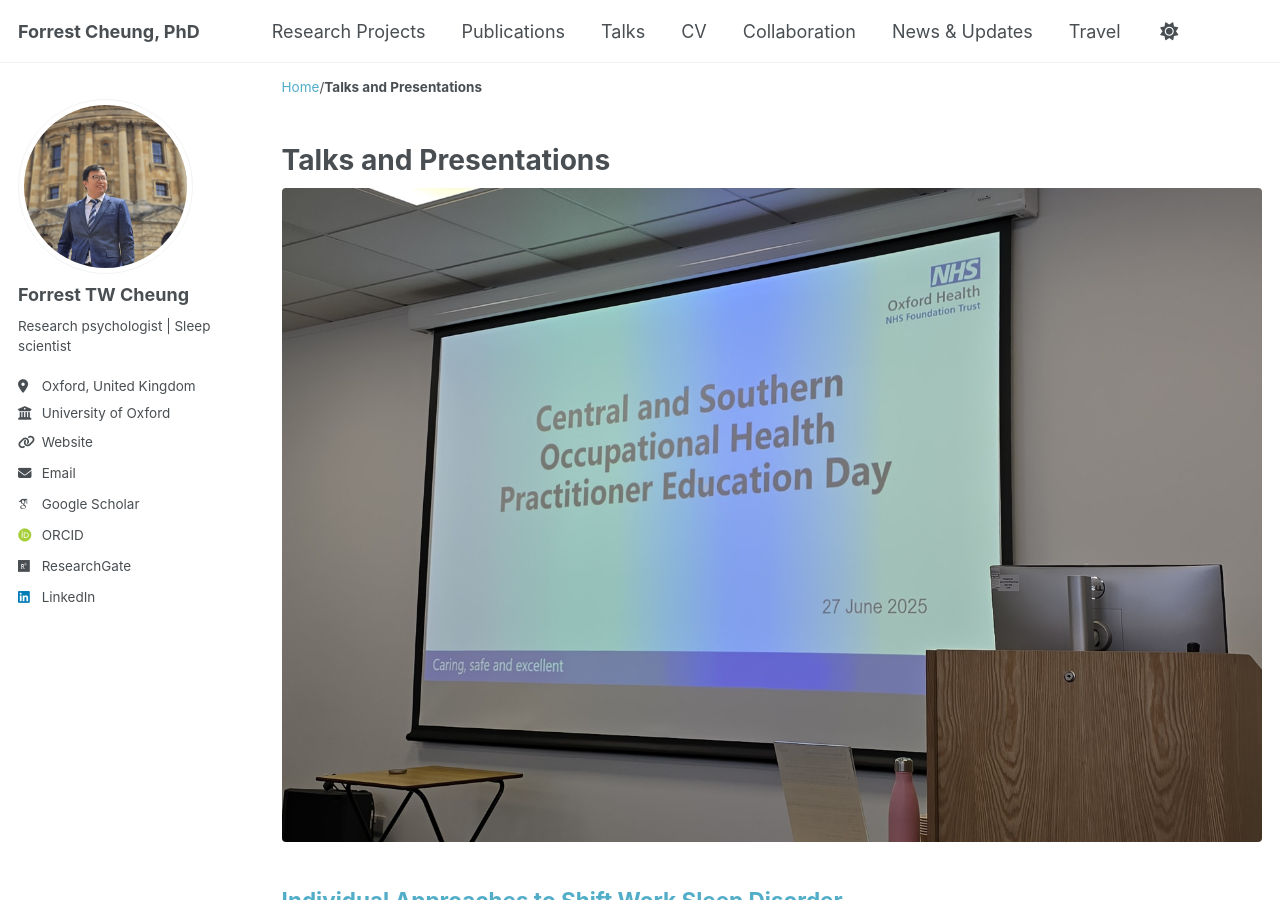
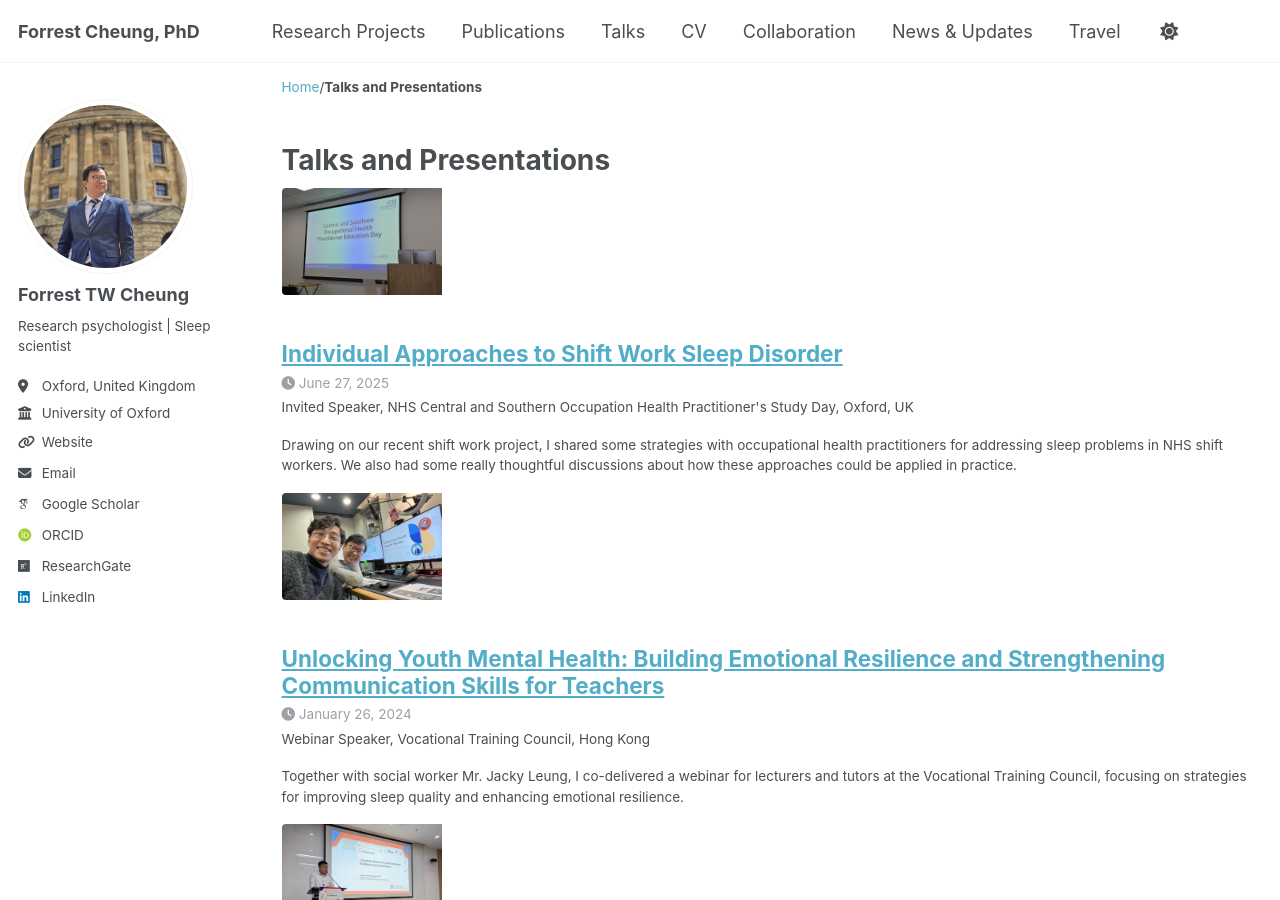
Before and after one commit to forrestcheungtw/forrestcheungtw.github.io, a Jekyll site: the page built from _pages/talks.html, in a window 1280 px wide and 900 px high. Built offline with Jekyll 4.4.1, drawn with Linux system fonts in a browser that asks for light colours; some web fonts are replaced.

Commit message:
Updated 1 file via CloudCannon.

```diff
--- a/_includes/archive-single-talk.html
+++ b/_includes/archive-single-talk.html
@@ -19,9 +19,12 @@
   <div class="archive__item-teaser">
     <img
       src="{% if teaser contains '://' %}{{ teaser }}{% else %}{{ teaser | prepend: '/images/' | prepend: base_path }}{% endif %}"
-      alt="{{ title | strip_html }}">
+      alt="{{ title | strip_html }}"
+      class="talks-thumbnail"
+      style="width: 160px; height: auto;">  <!-- TEMP sanity check -->
   </div>
 {%- endif -%}
+
 
     <h2 class="archive__item-title" itemprop="headline">
       {% if post.link %}
```
